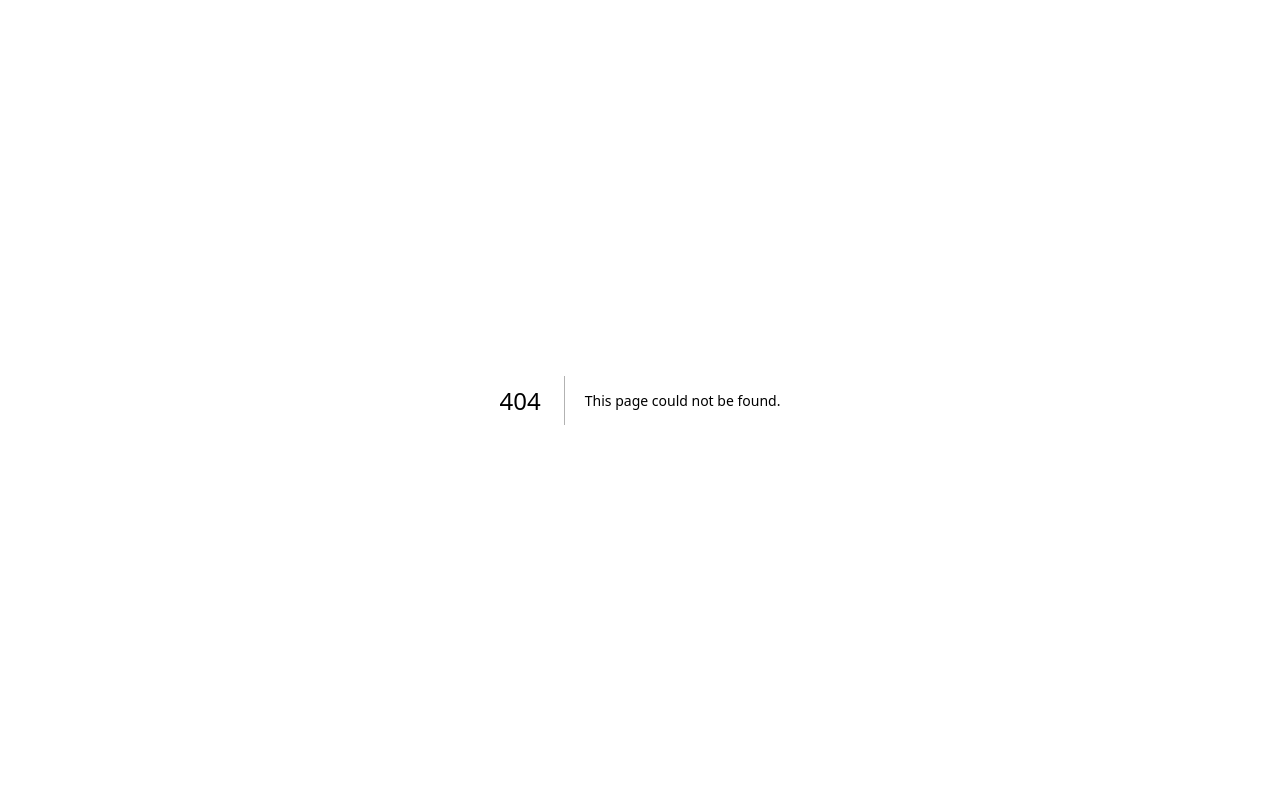
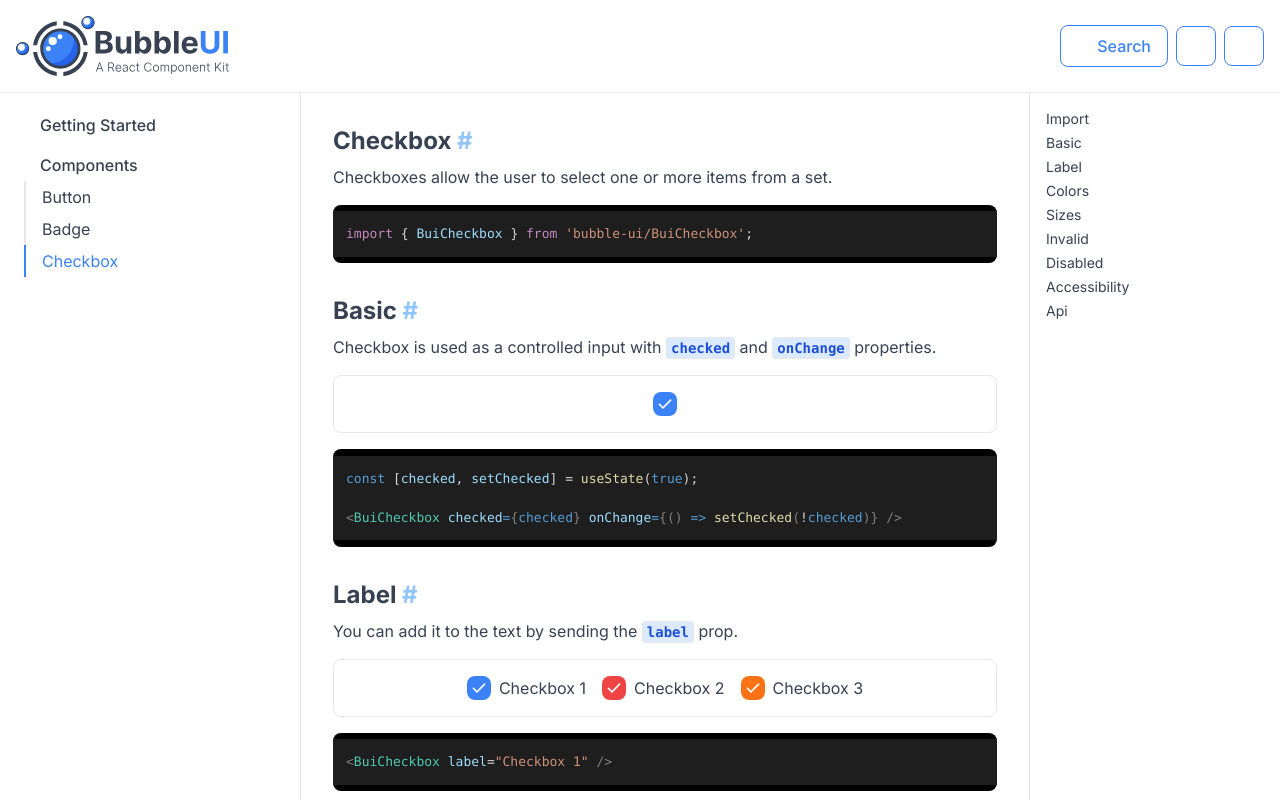
Before and after one commit to mertefecerit/pearkit, a Next.js app: page /doc/components/checkbox in a window 1280 px wide. Before the commit this address had no page. Built offline with nearby package versions, Linux system fonts and the light colour scheme; some icons are missing.

Commit message:
v1.0.313

```diff
--- /dev/null
+++ b/app/components/BuiCheckbox/assets/scss/BuiCheckbox.module.scss
@@ -0,0 +1,41 @@
+$colors: 'slate', 'gray', 'zinc', 'neutral', 'stone', 'red', 'orange', 'amber', 'yellow', 'lime', 'green', 'emerald', 'teal', 'cyan', 'sky', 'blue', 'indigo', 'violet', 'purple', 'fuchsia', 'pink', 'rose';
+
+.BuiCheckboxWrapper {
+  @apply flex gap-2 items-center cursor-pointer;
+  &:hover {
+    & > span {
+      @each $color in $colors {
+        &.#{$color} {
+          @apply bg-#{$color}-200 border-#{$color}-300;
+        }
+      }
+    }
+  }
+  & > span {
+    @apply border rounded-lg flex items-center justify-center h-6 w-6 text-xl transition-colors;
+    @each $color in $colors {
+      &.#{$color} {
+        @apply border-#{$color}-200;
+      }
+    }
+  }
+
+  & > input[type='checkbox'] {
+    @apply hidden w-0 h-0;
+    &:checked {
+      & + span {
+        @apply border-transparent;
+        @each $color in $colors {
+          &.#{$color} {
+            @if $color == 'yellow' {
+              @apply text-black;
+            } @else {
+              @apply text-white;
+            }
+            @apply bg-#{$color}-500;
+          }
+        }
+      }
+    }
+  }
+}
--- /dev/null
+++ b/app/components/BuiCheckbox/components/BuiCheckIcon.jsx
@@ -0,0 +1,11 @@
+function BuiCheckIcon() {
+    return (
+        <svg
+            xmlns="http://www.w3.org/2000/svg" width="1em" height="1em" viewBox="0 0 24 24">
+            <path fill="currentColor"
+                  d="m9.55 15.15l8.475-8.475q.3-.3.7-.3t.7.3t.3.713t-.3.712l-9.175 9.2q-.3.3-.7.3t-.7-.3L4.55 13q-.3-.3-.288-.712t.313-.713t.713-.3t.712.3z"/>
+        </svg>
+    );
+}
+
+export default BuiCheckIcon;
--- /dev/null
+++ b/app/components/BuiCheckbox/index.jsx
@@ -0,0 +1,25 @@
+"use client"
+import styles from './assets/scss/BuiCheckbox.module.scss';
+import BuiCheckIcon from "./components/BuiCheckIcon";
+
+function BuiCheckbox({checked, onChange, label, color='blue'}) {
+    return (
+        <label
+            className={`${styles.BuiCheckboxWrapper}`}
+        >
+            <input
+                type="checkbox"
+                onChange={onChange}
+                checked={checked}
+            />
+            <span className={`${styles[color]}`}>
+                {
+                    checked && <BuiCheckIcon/>
+                }
+            </span>
+            {label}
+        </label>
+    );
+}
+
+export default BuiCheckbox;
--- /dev/null
+++ b/app/doc/components/checkbox/page.jsx
@@ -0,0 +1,21 @@
+import ImportCheckboxSection from "@/app/doc/components/checkbox/sections/ImportCheckboxSection";
+import BasicCheckboxSection from "@/app/doc/components/checkbox/sections/BasicCheckboxSection";
+import ColorsCheckboxSection from "@/app/doc/components/checkbox/sections/ColorsCheckboxSection";
+import LabelCheckboxSection from "@/app/doc/components/checkbox/sections/LabelCheckboxSection";
+
+export const metadata = {
+    title: 'Checkbox',
+    description: 'Checkboxes allow the user to select one or more items from a set.'
+}
+function CheckboxPage(props) {
+    return (
+        <div className="flex flex-col gap-8">
+            <ImportCheckboxSection />
+            <BasicCheckboxSection />
+            <LabelCheckboxSection />
+            <ColorsCheckboxSection />
+        </div>
+    );
+}
+
+export default CheckboxPage;
--- /dev/null
+++ b/app/doc/components/checkbox/sections/BasicCheckboxSection.jsx
@@ -0,0 +1,23 @@
+"use client"
+import BuiComponentShowcaseArea from "@/app/components/project/BuiComponentShowcaseArea";
+import BuiCode from "@/app/components/BuiCode";
+import BuiCheckbox from "@/app/components/BuiCheckbox";
+import {useState} from "react";
+
+function BasicCheckboxSection() {
+    const [checked,setChecked] = useState(true);
+    const codeBlock = `const [checked, setChecked] = useState(true);
+
+<BuiCheckbox checked={checked} onChange={() => setChecked(!checked)} />`;
+    return (
+        <BuiComponentShowcaseArea
+            anchor="basic"
+            title="Basic"
+            desc={<>Checkbox is used as a controlled input with <BuiCode>checked</BuiCode> and <BuiCode>onChange</BuiCode> properties.</>}
+            codeBlock={codeBlock}
+        >
+            <BuiCheckbox checked={checked} onChange={() => setChecked(!checked)} />
+        </BuiComponentShowcaseArea>
+    );
+}
+export default BasicCheckboxSection;
--- /dev/null
+++ b/app/doc/components/checkbox/sections/ColorsCheckboxSection.jsx
@@ -0,0 +1,29 @@
+"use client"
+import BuiComponentShowcaseArea from "@/app/components/project/BuiComponentShowcaseArea";
+import BuiCode from "@/app/components/BuiCode";
+import BuiCheckbox from "@/app/components/BuiCheckbox";
+import {useState} from "react";
+
+function ColorsCheckboxSection() {
+    const codeBlock = `<BuiCheckbox />
+<BuiCheckbox color="red" />
+<BuiCheckbox color="orange" />
+<BuiCheckbox color="indigo" />
+<BuiCheckbox color="green" />`;
+    return (
+        <BuiComponentShowcaseArea
+            anchor="colors"
+            title="Colors"
+            desc={<>Since we use the tailwind color palette in our design, you can use the names of all tailwind colors
+                as props. For example : <BuiCode>sky</BuiCode> <BuiCode>red</BuiCode> <BuiCode>indigo</BuiCode></>}
+            codeBlock={codeBlock}
+        >
+            <BuiCheckbox checked />
+            <BuiCheckbox color="red" checked />
+            <BuiCheckbox color="orange" checked />
+            <BuiCheckbox color="indigo" checked />
+            <BuiCheckbox color="green" checked />
+        </BuiComponentShowcaseArea>
+    );
+}
+export default ColorsCheckboxSection;
--- /dev/null
+++ b/app/doc/components/checkbox/sections/ImportCheckboxSection.jsx
@@ -0,0 +1,15 @@
+import BuiComponentShowcaseArea from "@/app/components/project/BuiComponentShowcaseArea";
+
+function ImportCheckboxSection() {
+    const codeBlock = `import { BuiCheckbox } from 'bubble-ui/BuiCheckbox';`
+    return (
+        <BuiComponentShowcaseArea
+            anchor="import"
+            title="Checkbox"
+            desc={<>Checkboxes allow the user to select one or more items from a set.</>}
+            codeBlock={codeBlock}
+        />
+    );
+}
+
+export default ImportCheckboxSection;
--- /dev/null
+++ b/app/doc/components/checkbox/sections/LabelCheckboxSection.jsx
@@ -0,0 +1,25 @@
+"use client"
+import BuiComponentShowcaseArea from "@/app/components/project/BuiComponentShowcaseArea";
+import BuiCode from "@/app/components/BuiCode";
+import BuiCheckbox from "@/app/components/BuiCheckbox";
+import {useState} from "react";
+
+function LabelCheckboxSection() {
+    const [checked,setChecked] = useState(true);
+    const [checked2,setChecked2] = useState(true);
+    const [checked3,setChecked3] = useState(true);
+    const codeBlock = `<BuiCheckbox label="Checkbox 1" />`;
+    return (
+        <BuiComponentShowcaseArea
+            anchor="label"
+            title="Label"
+            desc={<>You can add it to the text by sending the <BuiCode>label</BuiCode> prop.</>}
+            codeBlock={codeBlock}
+        >
+            <BuiCheckbox label="Checkbox 1" checked={checked} onChange={() => setChecked(!checked)} />
+            <BuiCheckbox label="Checkbox 2" color="red" checked={checked2} onChange={() => setChecked2(!checked2)} />
+            <BuiCheckbox label="Checkbox 3" color="orange" checked={checked3} onChange={() => setChecked3(!checked3)} />
+        </BuiComponentShowcaseArea>
+    );
+}
+export default LabelCheckboxSection;
--- a/app/doc/layout-partials/AsideContent.js
+++ b/app/doc/layout-partials/AsideContent.js
@@ -24,75 +24,48 @@ export default function AsideContent() {
                     path: '/doc/components/button',
                     label: 'Button',
                     children: [
-                        {
-                            path: '#import',
-                            label: 'Import'
-                        },
-                        {
-                            path: '#basic',
-                            label: 'Basic'
-                        },
-                        {
-                            path: '#variants',
-                            label: 'Variants'
-                        },
-                        {
-                            path: '#link',
-                            label: 'Link'
-                        },
-                        {
-                            path: '#icon',
-                            label: 'Icon'
-                        },
-                        {
-                            path: '#loading',
-                            label: 'Loading'
-                        },
-                        {
-                            path: '#color',
-                            label: 'Color'
-                        },
-                        {
-                            path: '#disabled',
-                            label: 'Disabled'
-                        },
-                        {
-                            path: '#raised',
-                            label: 'Raised'
-                        },
-                        {
-                            path: '#rounded',
-                            label: 'Rounded'
-                        },
-                        {
-                            path: '#sizes',
-                            label: 'Sizes'
-                        },
-                        {
-                            path: '#button-group',
-                            label: 'Button Group'
-                        },
-                        {
-                            path: '#accessibility',
-                            label: 'Accessibility'
-                        },
-                        {
-                            path: '#api',
-                            label: 'Api'
-                        }
+                        {path: '#import', label: 'Import'},
+                        {path: '#basic', label: 'Basic'},
+                        {path: '#variants', label: 'Variants'},
+                        {path: '#link', label: 'Link'},
+                        {path: '#icon', label: 'Icon'},
+                        {path: '#loading', label: 'Loading'},
+                        {path: '#color', label: 'Color'},
+                        {path: '#disabled', label: 'Disabled'},
+                        {path: '#raised', label: 'Raised'},
+                        {path: '#rounded', label: 'Rounded'},
+                        {path: '#sizes', label: 'Sizes'},
+                        {path: '#button-group', label: 'Button Group'},
+                        {path: '#accessibility', label: 'Accessibility'},
+                        {path: '#api', label: 'Api'}
                     ]
                 },
                 {
                     path: '/doc/components/badge',
                     label: 'Badge',
                     children: [
-                        {path: '#import', label:'Import'},
-                        {path: '#basic', label:'Basic'},
-                        {path: '#colors', label:'Colors'},
-                        {path: '#sizes', label:'Sizes'},
-                        {path: '#position', label:'Position'},
-                        {path: '#accessibility', label:'Accessibility'},
-                        {path: '#api', label:'Api'},
+                        {path: '#import', label: 'Import'},
+                        {path: '#basic', label: 'Basic'},
+                        {path: '#colors', label: 'Colors'},
+                        {path: '#sizes', label: 'Sizes'},
+                        {path: '#position', label: 'Position'},
+                        {path: '#accessibility', label: 'Accessibility'},
+                        {path: '#api', label: 'Api'},
+                    ]
+                },
+                {
+                    path: '/doc/components/checkbox',
+                    label: 'Checkbox',
+                    children: [
+                        {path: '#import', label: 'Import'},
+                        {path: '#basic', label: 'Basic'},
+                        {path: '#label', label: 'Label'},
+                        {path: '#colors', label: 'Colors'},
+                        {path: '#sizes', label: 'Sizes'},
+                        {path: '#invalid', label: 'Invalid'},
+                        {path: '#disabled', label: 'Disabled'},
+                        {path: '#accessibility', label: 'Accessibility'},
+                        {path: '#api', label: 'Api'},
                     ]
                 }
             ]
```
Also changed, not shown: app/doc/components/button/page.module.scss (deleted, +0 -14 lines), app/doc/components/badge/page.module.scss (deleted).
